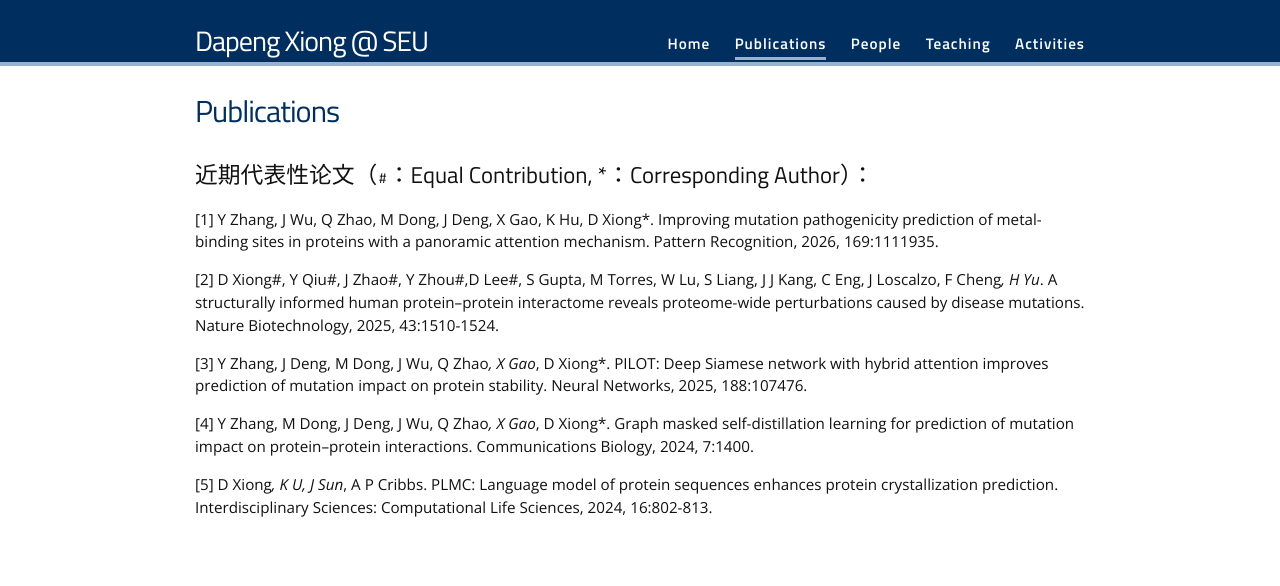
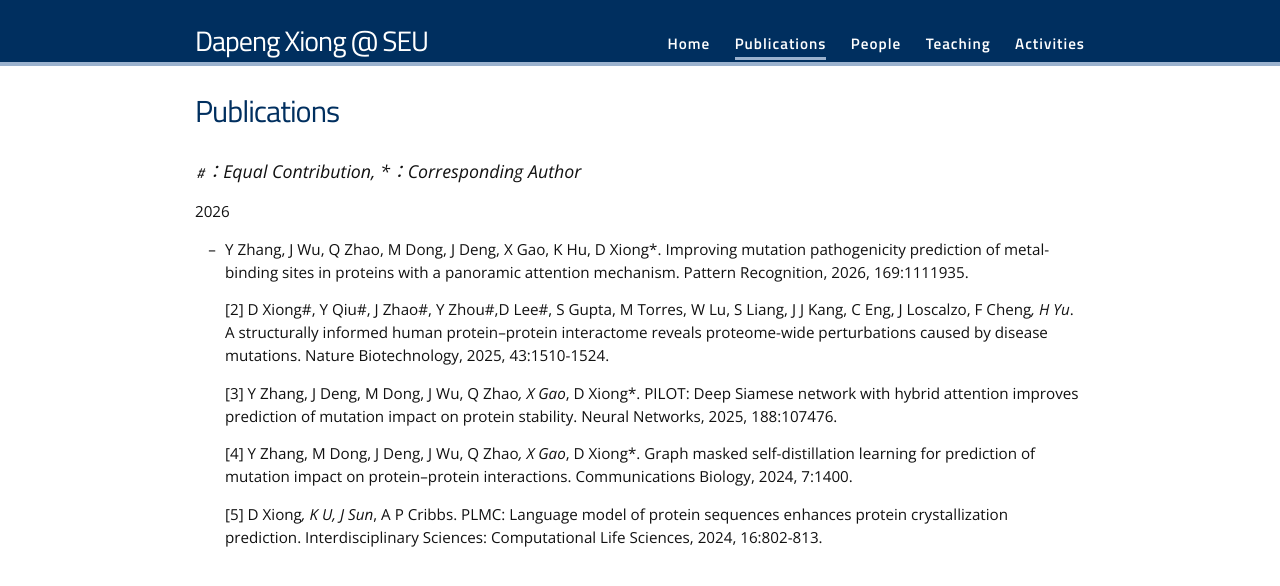
Before and after one commit to dapeng-xiong/dapeng-xiong.github.io, a Jekyll site: the page built from Publications.md, in a window 1280 px wide. Shown: the top 586 px of the page. Built offline with Jekyll 4.4.1, drawn with Linux system fonts in a browser that asks for light colours; nearby versions of some CDN libraries; some web fonts are replaced.

Commit message:
Update Publications.md

```diff
--- a/Publications.md
+++ b/Publications.md
@@ -7,10 +7,10 @@ active: Publications
 
 <hr style="clear:both;visibility: hidden;" />
 
+### `#`：Equal Contribution, *：Corresponding Author
+#### 2026
 
-## 近期代表性论文（`#`：Equal Contribution, *：Corresponding Author）：
-
-  [1] Y Zhang, J Wu, Q Zhao, M Dong, J Deng, X Gao, K Hu, D Xiong*. Improving mutation pathogenicity prediction of metal-binding sites in proteins with a panoramic attention mechanism. Pattern Recognition, 2026, 169:1111935.
+- Y Zhang, J Wu, Q Zhao, M Dong, J Deng, X Gao, K Hu, D Xiong*. Improving mutation pathogenicity prediction of metal-binding sites in proteins with a panoramic attention mechanism. Pattern Recognition, 2026, 169:1111935.
 
   [2] D Xiong#, Y Qiu#, J Zhao#, Y Zhou#,D Lee#, S Gupta, M Torres, W Lu, S Liang, J J Kang, C Eng, J Loscalzo, F Cheng*, H Yu*. A structurally informed human protein–protein interactome reveals proteome-wide perturbations caused by disease mutations. Nature Biotechnology, 2025, 43:1510-1524.
 
```
